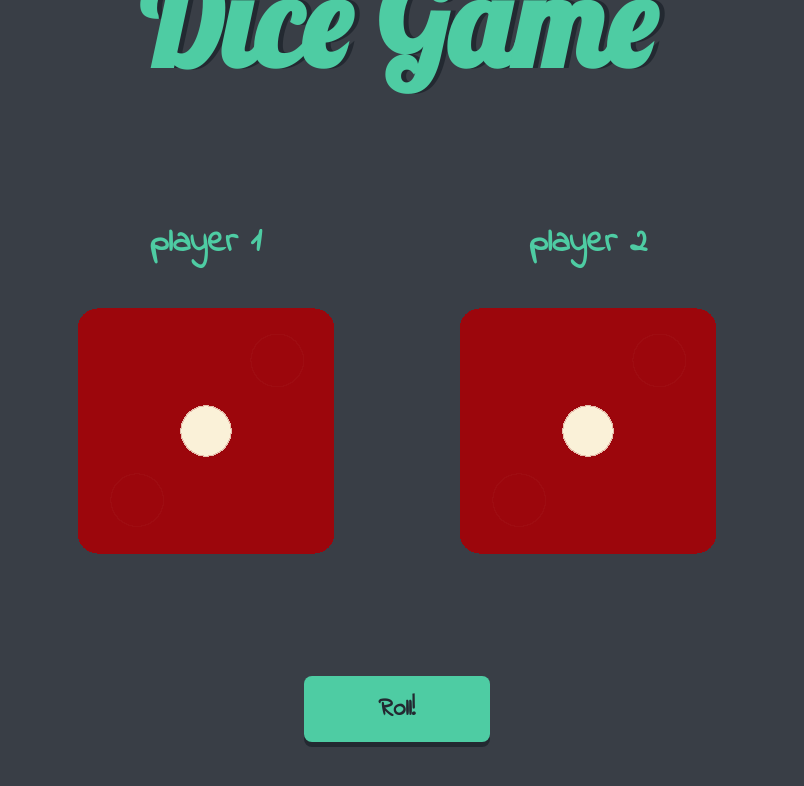
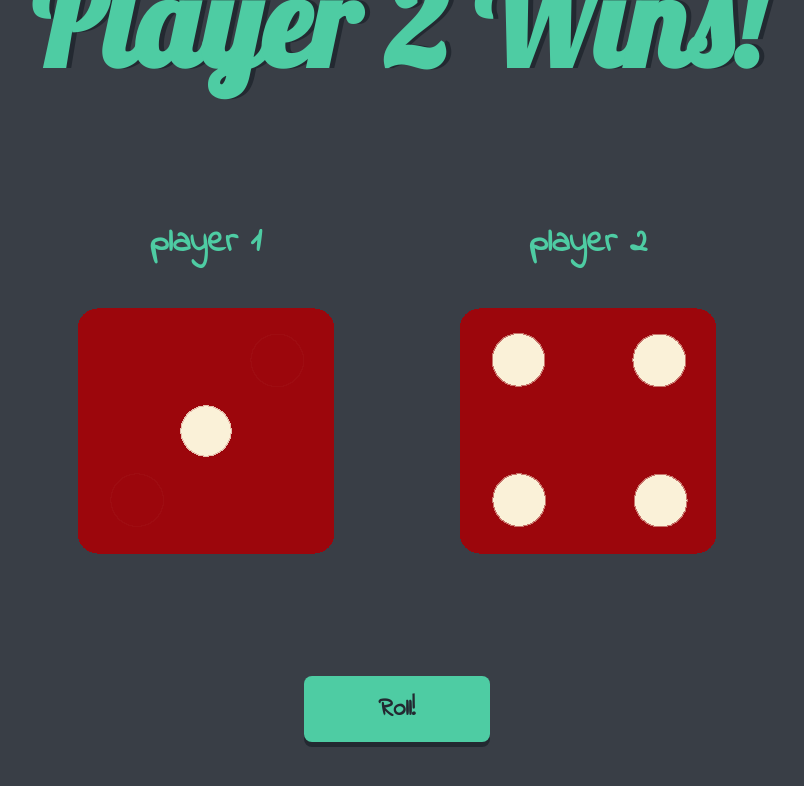
Before and after one commit to mvogee/simple_dice_game, a plain HTML site: page index.html in a window 1280 px wide. Both pictures are taken after a click on the button "Roll!". Shown: the part 141-927 px from the top of the page, without its empty margins (243-1047 px from the left). Drawn offline with Linux system fonts and the light colour scheme.

Commit message:
simple javascript for dice rolls and to change images and text on button click

```diff
--- a/css/default.css
+++ b/css/default.css
@@ -40,4 +40,9 @@ h1 {
     padding: 15px 75px;
     margin: 50px;
     box-shadow: 0 5px #232931;
+    outline: none;
 }
+
+.btn:active {
+    box-shadow: 0 0 5px #fff;
+}
--- a/js/dice.js
+++ b/js/dice.js
@@ -0,0 +1,42 @@
+
+
+
+function rollDice() {
+    return Math.floor(Math.random() * 6) + 1;
+}
+
+function putDiceImg(diceImg, rollNum) {
+    diceImg.src = "./images/dice" + rollNum + ".png";
+}
+
+function updateWinner(p1, p2) {
+    var header = document.querySelector('h1');
+    if (p1 > p2) {
+        header.innerHTML = "Player 1 Wins!";
+    }
+    else if (p2 > p1) {
+        header.innerHTML = "Player 2 Wins!";
+    }
+    else {
+        header.innerHTML = "Its a Tie!";
+    }
+}
+
+function main() {
+    //get dice rolls
+    var dice1 = document.querySelector('.first-dice img');
+    var dice2 = document.querySelector('.second-dice img');
+    var playerOneRoll = rollDice();
+    var playerTwoRoll = rollDice();
+
+    console.log(playerOneRoll);
+    console.log(playerTwoRoll);
+    //change images to roll
+    putDiceImg(dice1, playerOneRoll);
+    putDiceImg(dice2, playerTwoRoll);
+    //change text to which player won
+    updateWinner(playerOneRoll, playerTwoRoll);
+}
+
+var rollbtn = document.querySelector('.btn');
+rollbtn.onclick = function() {main();};
```
